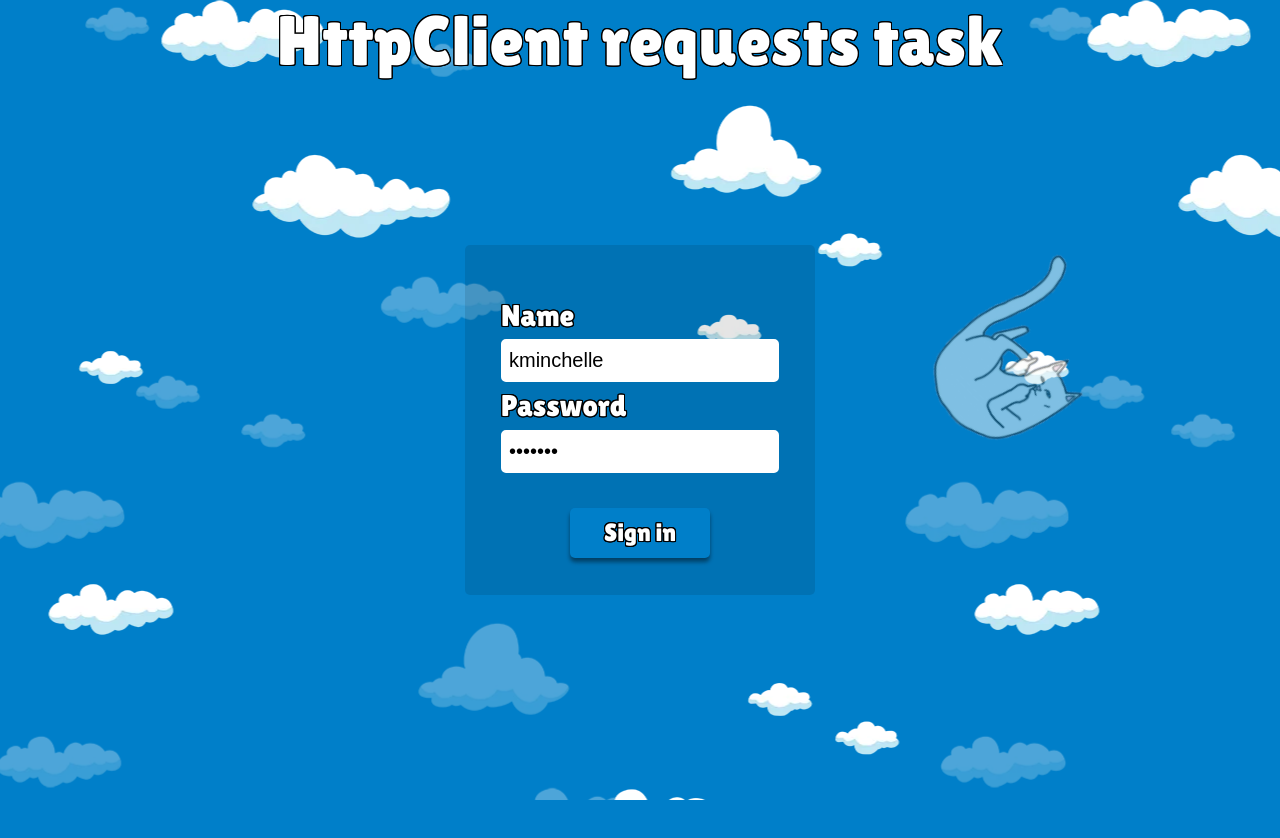
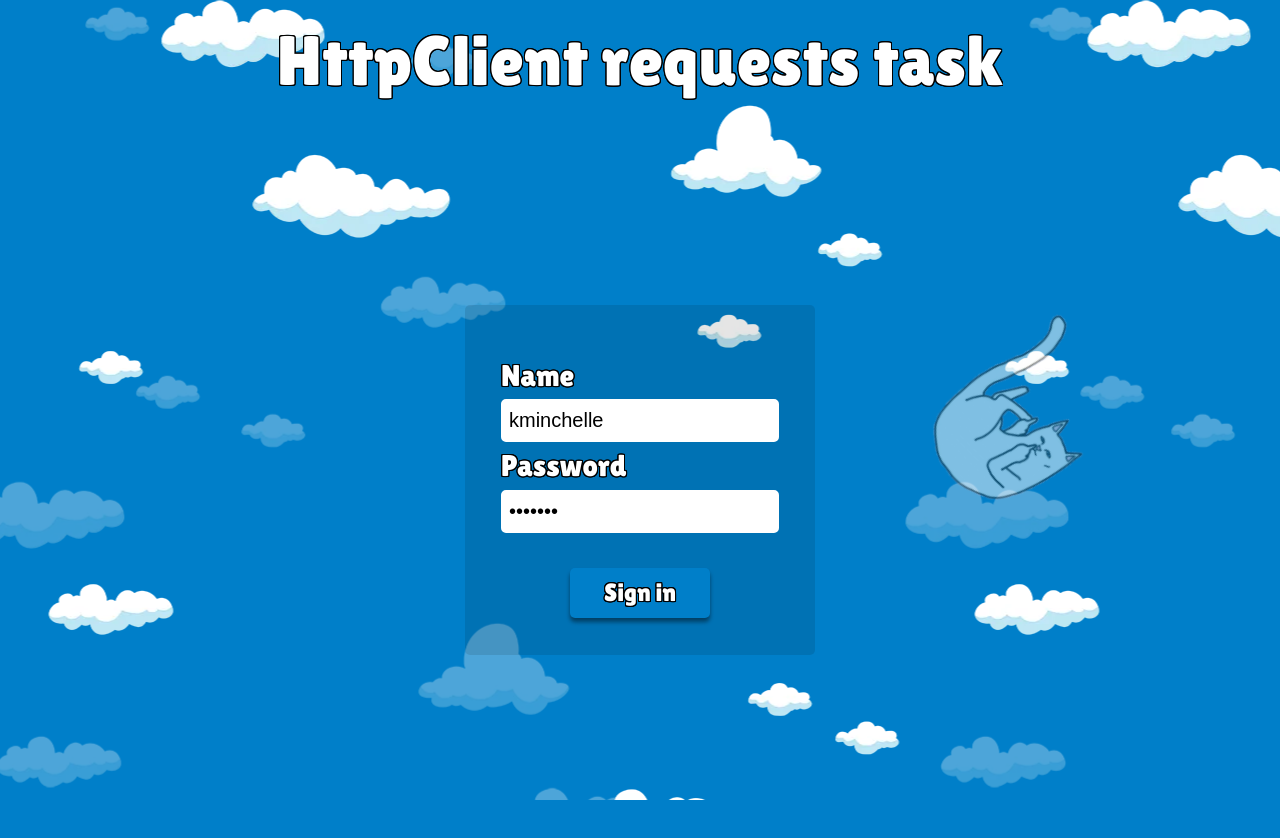
Before and after one commit to AlexKaroh/http-requests, an Angular app: page /login in a window 1280 px wide. Shown: the top 838 px of the page. Built offline with nearby package versions, Linux system fonts and the light colour scheme.

Commit message:
refactor: fix styles

```diff
--- a/src/app/app.component.scss
+++ b/src/app/app.component.scss
@@ -2,7 +2,7 @@
   position: relative;
   overflow: hidden;
   text-align: center;
-  padding-bottom: 20px;
+  padding: 20px 0 60px;
   font-weight: 100;
   font-size: 70px;
   z-index: 3;
--- a/src/app/todo/todo.component.scss
+++ b/src/app/todo/todo.component.scss
@@ -6,7 +6,6 @@
 }
 
 .header {
-  margin-top: 30px;
   width: 100%;
   display: flex;
   align-items: center;
--- a/src/app/todo/todo.component.ts
+++ b/src/app/todo/todo.component.ts
@@ -65,6 +65,7 @@ export class TodoComponent {
       const expandedTodoArr = this.todoArr.value.slice();
       expandedTodoArr.push(todo);
       this.updateTodoArr(expandedTodoArr);
+      this.createTodoForm.reset();
     });
   }
 
```
